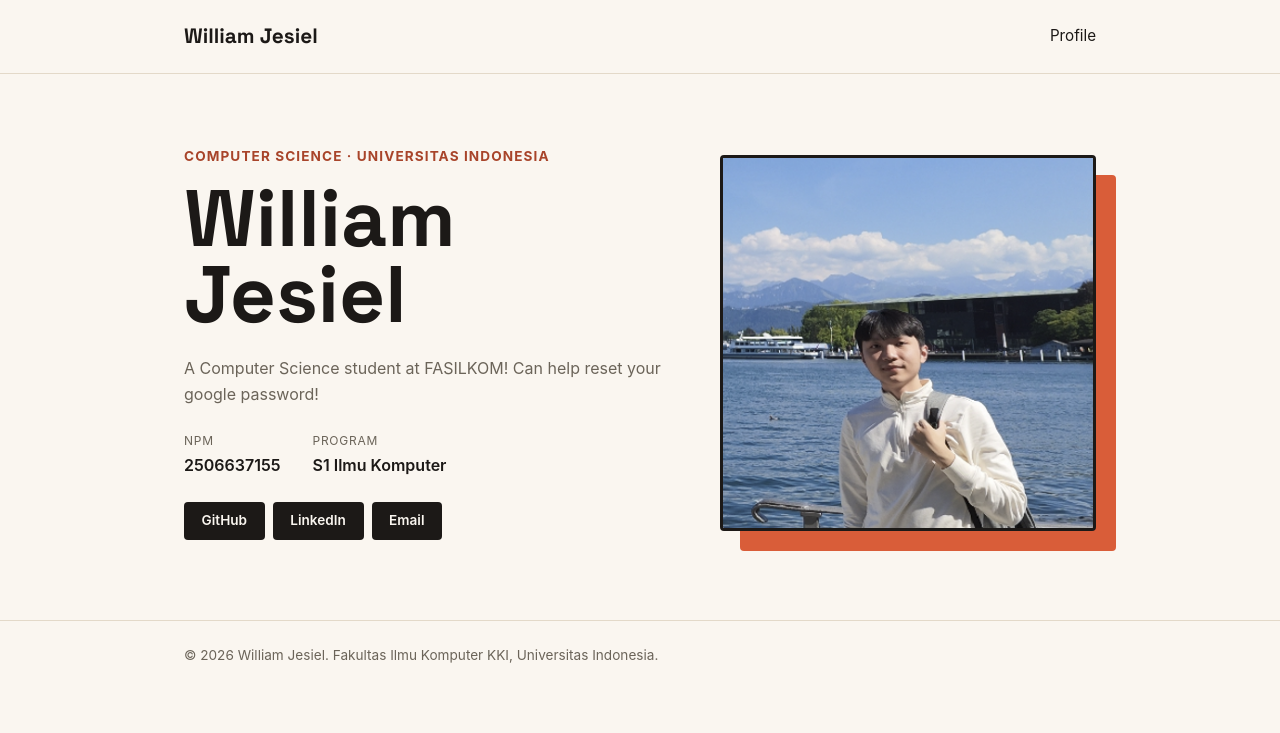
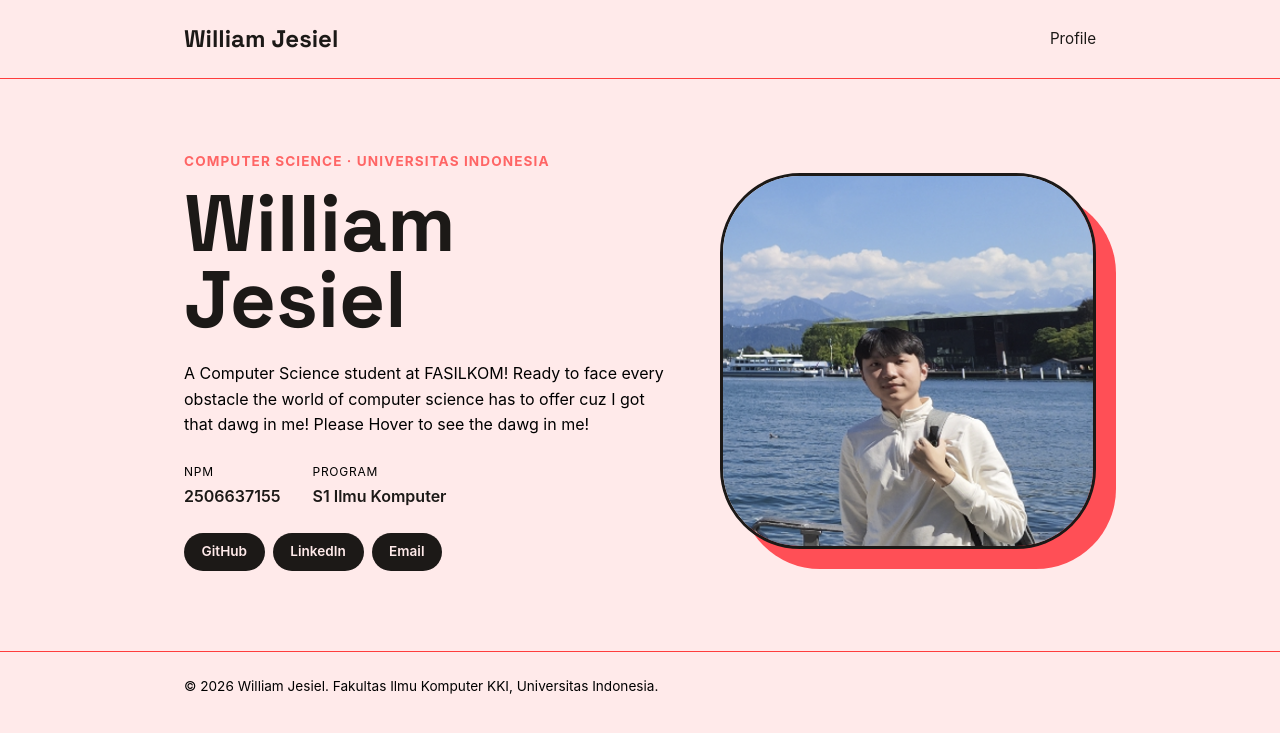
Before and after one commit to WilliamJesUI/myportofolio, a Django app: page / in a window 1280 px wide. Shown: the top 733 px of the page. Run offline with Django 5.2, Linux system fonts and the light colour scheme.

Commit message:
Major Redesign of the website! Buttons pictures and everything!

```diff
--- a/static/css/style.css
+++ b/static/css/style.css
@@ -6,12 +6,12 @@
 
 :root {
     --ink: #1c1917;
-    --paper: #faf6f0;
-    --accent: #d95d39;
-    --accent-dark: #a8442a;
-    --line: #e3d9c9;
-    --text-muted: #6b6459;
-    --radius: 4px;
+    --paper: #ffeaea;
+    --accent: #ff4f56;
+    --accent-dark: #ff6565;
+    --line: #ff3d3d;
+    --text-muted: #000000;
+    --radius: 80px;
 }
 
 body {
@@ -43,7 +43,7 @@ h1, .brand {
 }
 
 .brand {
-    font-size: 1.3rem;
+    font-size: 1.5rem;
     font-weight: 700;
     color: var(--ink);
     text-decoration: none;
@@ -134,11 +134,13 @@ h1, .brand {
     background-color: var(--ink);
     border-radius: var(--radius);
     padding: 0.5rem 1.1rem;
-    transition: background-color 0.2s ease;
+    transition: background-color 0.5s ease;
+    transition: transform 0.2s ease;
 }
 
 .social-link:hover {
     background-color: var(--accent);
+    transform: scale(1.15);
 }
 
 .hero-photo {
@@ -169,6 +171,18 @@ h1, .brand {
     border: 3px solid var(--ink);
 }
 
+.avatar:hover {
+    position: relative;
+    z-index: 1;
+    display: block;
+    width: 100%;
+    aspect-ratio: 1 / 1;
+    object-fit: cover;
+    border-radius: var(--radius);
+    border: 3px solid var(--ink);
+    content : url("/static/img/the_dawg_in_me.png")
+}
+
 .site-footer {
     padding: 1.5rem;
     color: var(--text-muted);
--- a/templates/index.html
+++ b/templates/index.html
@@ -31,7 +31,7 @@
                     <img class="avatar" src="/static/img/william_main.png" alt="Photo of William">
                 </div>
                 <div class="hero-details">
-                    <p class="bio">A Computer Science student at FASILKOM! Can help reset your google password!</p>
+                    <p class="bio">A Computer Science student at FASILKOM! Ready to face every obstacle the world of computer science has to offer cuz I got that dawg in me! Please Hover to see the dawg in me!</p>
                     <dl class="meta-list">
                         <div class="meta-row">
                             <dt>NPM</dt>
```
Also changed, not shown: static/img/the_dawg_in_me.png (added).
